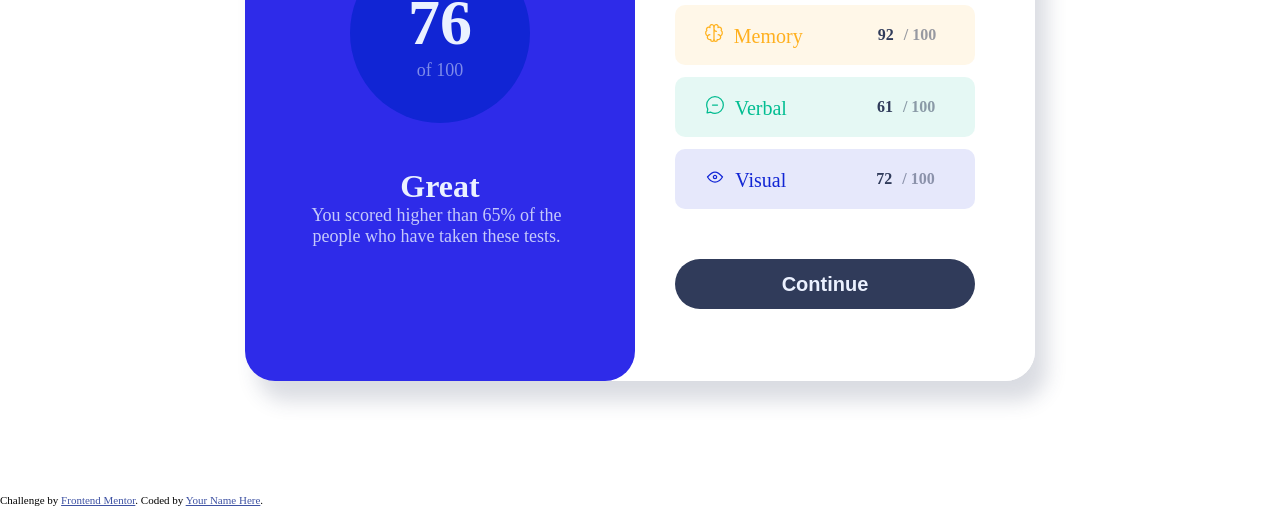
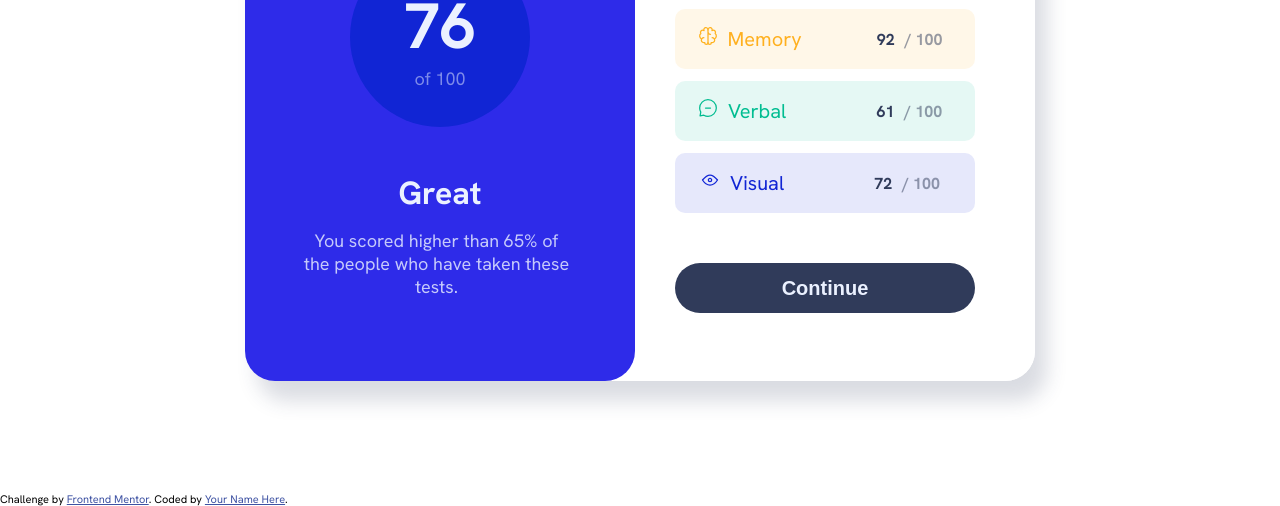
Before and after one commit to ToshifumiDT/results-summary-component-main, a plain HTML site: page index.html in a window 1280 px wide. Shown: the part 294-800 px from the top of the page. Drawn offline with Linux system fonts and the light colour scheme.

Commit message:
added font

```diff
--- a/css/style.css
+++ b/css/style.css
@@ -8,6 +8,9 @@ body {
     align-items: center;
     height: 100vh;
 }
+
+/*for desktop*/
+@media (min-width: 376px) {
 
 .container-wrapper {
     display: flex;
@@ -105,7 +108,7 @@ p{
     color: hsla(222, 100%, 96%, 0.8);
     text-align: center;
     margin-left: 55px;
-    margin-top: 0;
+    margin-top: 15px;
     width: 70%;
 
 }
@@ -221,8 +224,26 @@ p{
     margin: 50px 60px 10px 40px;
 }
 
+}
+
+
+/*for mobile*/
+@media (max-width: 375px) {
+
+
+
+}
+
 #button-styling:hover{
     cursor: pointer;
+}
+
+
+body {
+    font-family: "Hanken Grotesk", sans-serif;
+    font-optical-sizing: auto;
+    font-weight: <weight>;
+    font-style: normal;
 }
 
 header{
--- a/index.html
+++ b/index.html
@@ -3,7 +3,9 @@
 <head>
   <meta charset="UTF-8">
   <meta name="viewport" content="width=device-width, initial-scale=1.0"> <!-- displays site properly based on user's device -->
-
+  <link rel="preconnect" href="https://fonts.googleapis.com">
+  <link rel="preconnect" href="https://fonts.gstatic.com" crossorigin>
+  <link href="https://fonts.googleapis.com/css2?family=Hanken+Grotesk:ital,wght@0,100..900;1,100..900&display=swap" rel="stylesheet">
   <link rel="icon" type="image/png" sizes="32x32" href="./assets/images/favicon-32x32.png">
   <link rel="stylesheet" href="./css/style.css">
 
```
